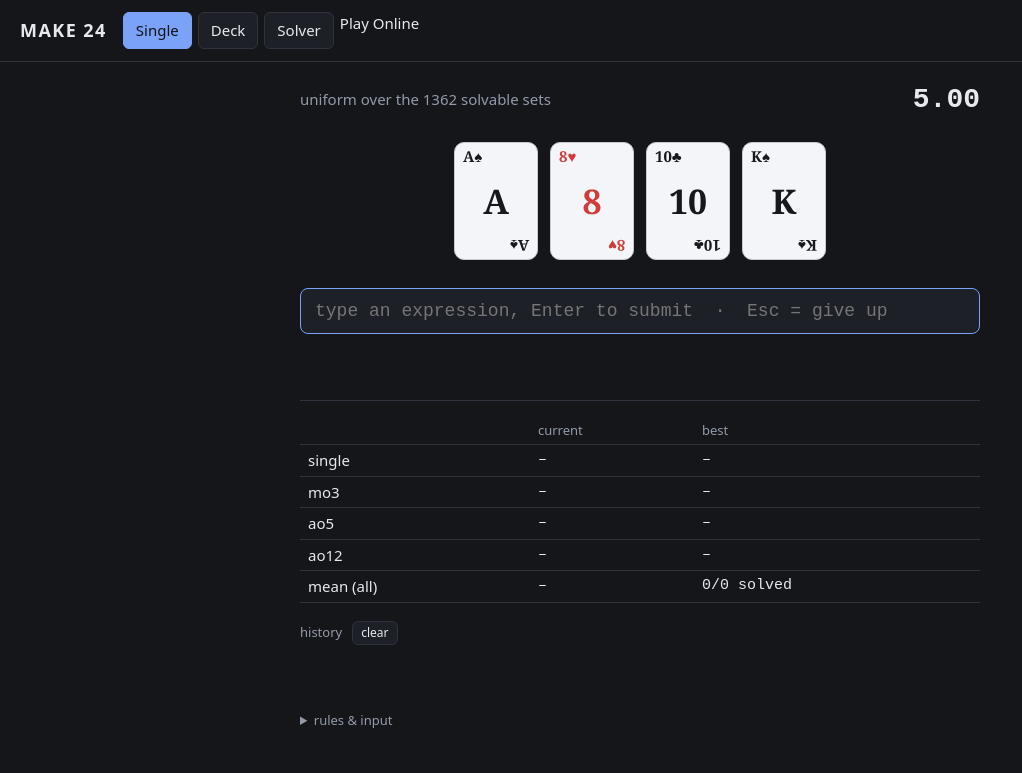
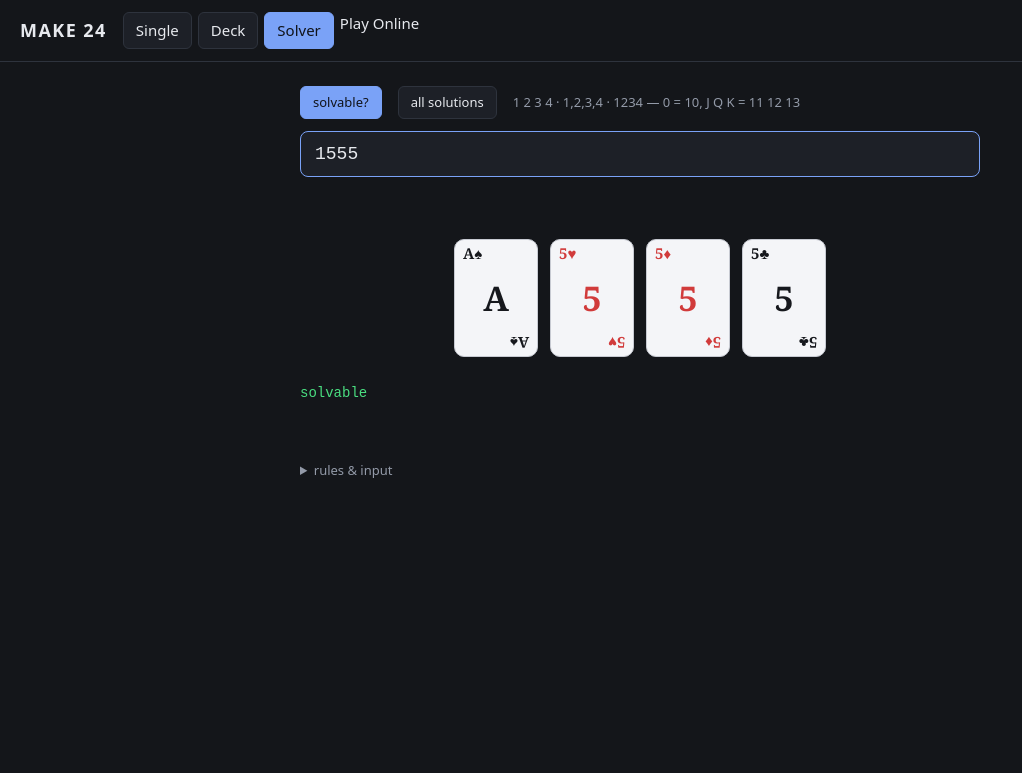
Before and after one commit to maxjiang216/make-24, a plain HTML site: page web/index.html in a window 1280 px wide. Shown: the whole page, without its empty margins (0-1022 px from the left). Drawn offline with Linux system fonts and the light colour scheme.

Commit message:
Open on the Solver tab (solvable? mode) by default; deal the first Single set on first visit (#3)
Claude-Session: https://claude.ai/code/session_01WvopXFam5S7ud3xa7NesJM

Co-authored-by: Claude <noreply@anthropic.com>

```diff
--- a/web/app.js
+++ b/web/app.js
@@ -409,6 +409,8 @@ function show(which) {
   }
   document.getElementById(MODES[which] + '-input').focus();
   if (which === 'solve') runSolver();
+  // Deal the first Single set on first visit, so its timer doesn't run in the background.
+  if (which === 'single' && !S.cards.length) sDeal();
 }
 for (const m in MODES) document.getElementById('tab-' + m).addEventListener('click', () => show(m));
 
@@ -618,4 +620,4 @@ vInput.addEventListener('input', runSolver);
 /* boot */
 sRender();
 dRenderStats();
-sDeal();
+show('solve');
--- a/web/index.html
+++ b/web/index.html
@@ -11,16 +11,16 @@
 <header>
   <h1>Make 24</h1>
   <nav>
-    <button id="tab-single" class="tab active">Single</button>
+    <button id="tab-single" class="tab">Single</button>
     <button id="tab-deck" class="tab">Deck</button>
-    <button id="tab-solve" class="tab">Solver</button>
+    <button id="tab-solve" class="tab active">Solver</button>
     <a id="tab-online" class="tab" href="multiplayer/index.html">Play Online</a>
   </nav>
 </header>
 
 <main>
   <!-- ================= SINGLE ================= -->
-  <section id="single" class="mode">
+  <section id="single" class="mode hidden">
     <div class="bar">
       <span>uniform over the 1362 solvable sets</span>
       <span class="timer" id="s-timer">0.00</span>
@@ -79,7 +79,7 @@
     </div>
   </section>
   <!-- ================= SOLVER ================= -->
-  <section id="solve" class="mode hidden">
+  <section id="solve" class="mode">
     <div class="bar">
       <button id="v-mode-check" class="tab active">solvable?</button>
       <button id="v-mode-all" class="tab">all solutions</button>
```
